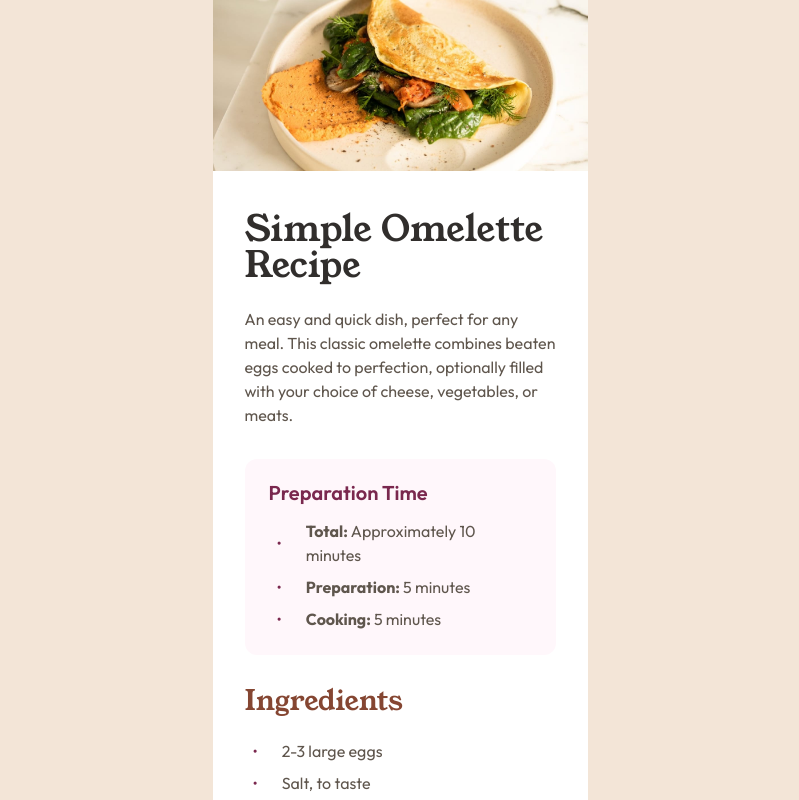
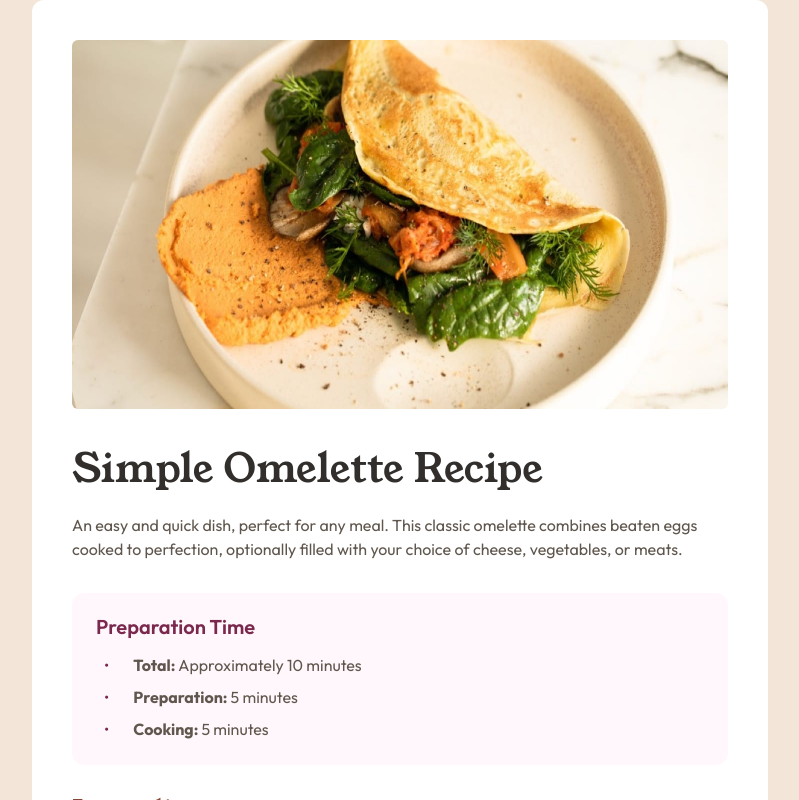
Before and after one commit to haipinggong/recipe-page, a React (Vite) app: page / in a window 1280 px wide. Shown: the top 800 px of the page, without its empty margins (240-1039 px from the left). Built offline with nearby package versions, Linux system fonts and the light colour scheme.

Commit message:
Add support for md and lg screen

```diff
--- a/src/App.styles.ts
+++ b/src/App.styles.ts
@@ -8,15 +8,32 @@ export const styles: StyleProps = {
   main: (theme) => ({
     display: "flex",
     flexDirection: "column",
-    maxWidth: "23.4375rem",
     margin: "0 auto",
     backgroundColor: theme.palette.background.paper,
+    [theme.breakpoints.up("sm")]: {
+      maxWidth: "38.5rem",
+      borderRadius: 3,
+      padding: 5,
+      gap: 5,
+    },
+    [theme.breakpoints.up("md")]: {
+      maxWidth: "46rem",
+    },
+  }),
+  image: (theme) => ({
+    [theme.breakpoints.up("sm")]: {
+      borderRadius: 1.5,
+      aspectRatio: "16/9",
+    },
   }),
   textContent: (theme) => ({
     display: "flex",
     flexDirection: "column",
     padding: theme.spacing(5, 4, 5, 4),
     gap: 4,
+    [theme.breakpoints.up("sm")]: {
+      padding: 0,
+    },
   }),
   divider: (theme) => ({
     color: theme.palette.stone.light,
--- a/src/App.tsx
+++ b/src/App.tsx
@@ -16,7 +16,12 @@ function App() {
   return (
     <>
       <Box component="main" sx={styles.main}>
-        <Box component="img" src={imageOmelette} alt="Omelette" />
+        <Box
+          component="img"
+          src={imageOmelette}
+          alt="Omelette"
+          sx={styles.image}
+        />
         <Box sx={styles.textContent}>
           <Title title={recipe.title} subTitle={recipe.subTitle} />
           <PreparationTime />
--- a/src/theme.ts
+++ b/src/theme.ts
@@ -30,6 +30,15 @@ declare module "@mui/material/styles" {
 }
 
 let theme = createTheme({
+  breakpoints: {
+    values: {
+      xs: 0,
+      sm: 375,
+      md: 768,
+      lg: 1440,
+      xl: 1536,
+    },
+  },
   palette: {
     stone: {
       dark: "#312E2C",
@@ -68,9 +77,9 @@ theme = createTheme(theme, {
       lineHeight: 1,
       letterSpacing: 0,
       color: theme.palette.stone.dark,
-      //   [theme.breakpoints.up("sm")]: {
-      //     fontSize: "1.5rem",
-      //   },
+      [theme.breakpoints.up("sm")]: {
+        fontSize: "2.5rem",
+      },
     },
     h2: {
       fontSize: "1.75rem",
```
